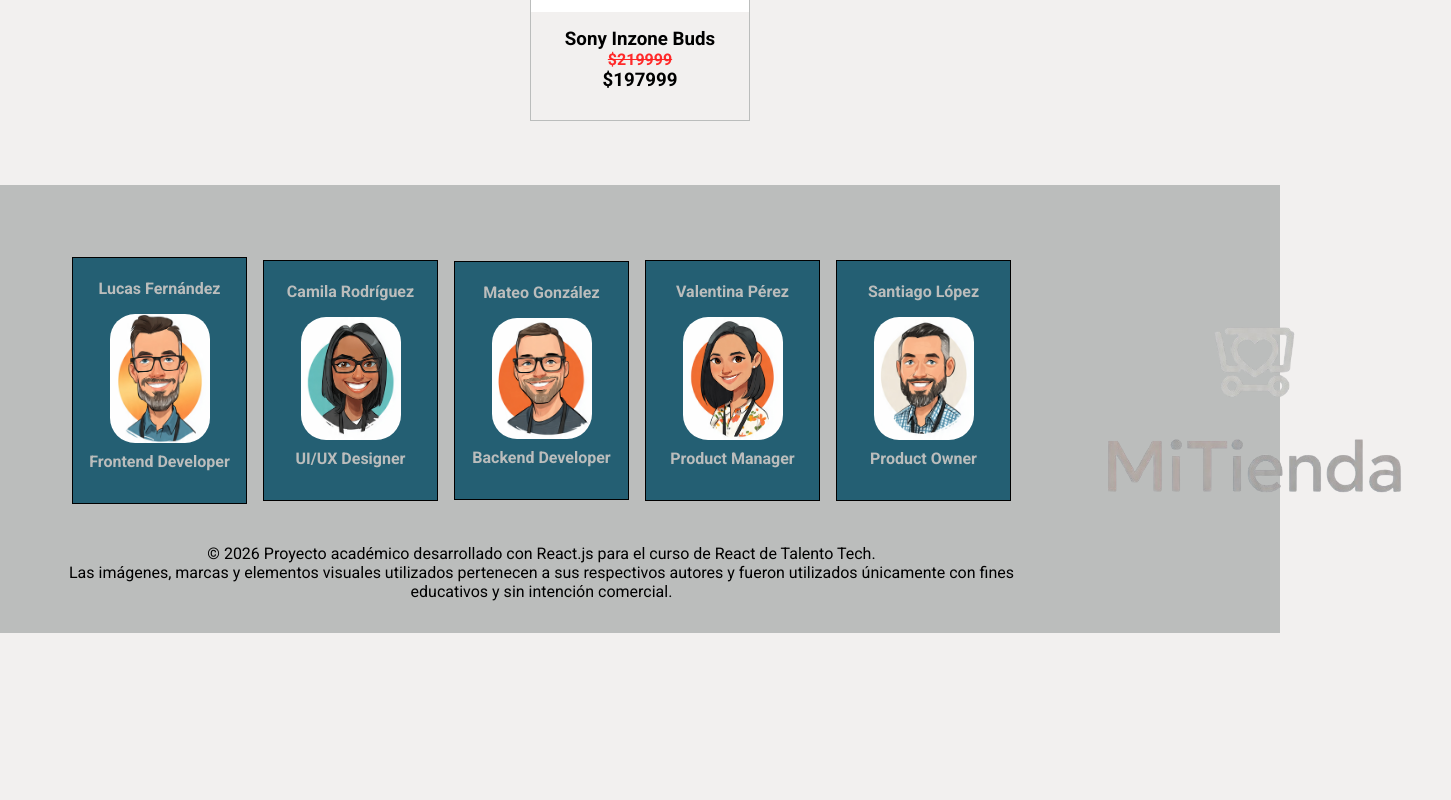
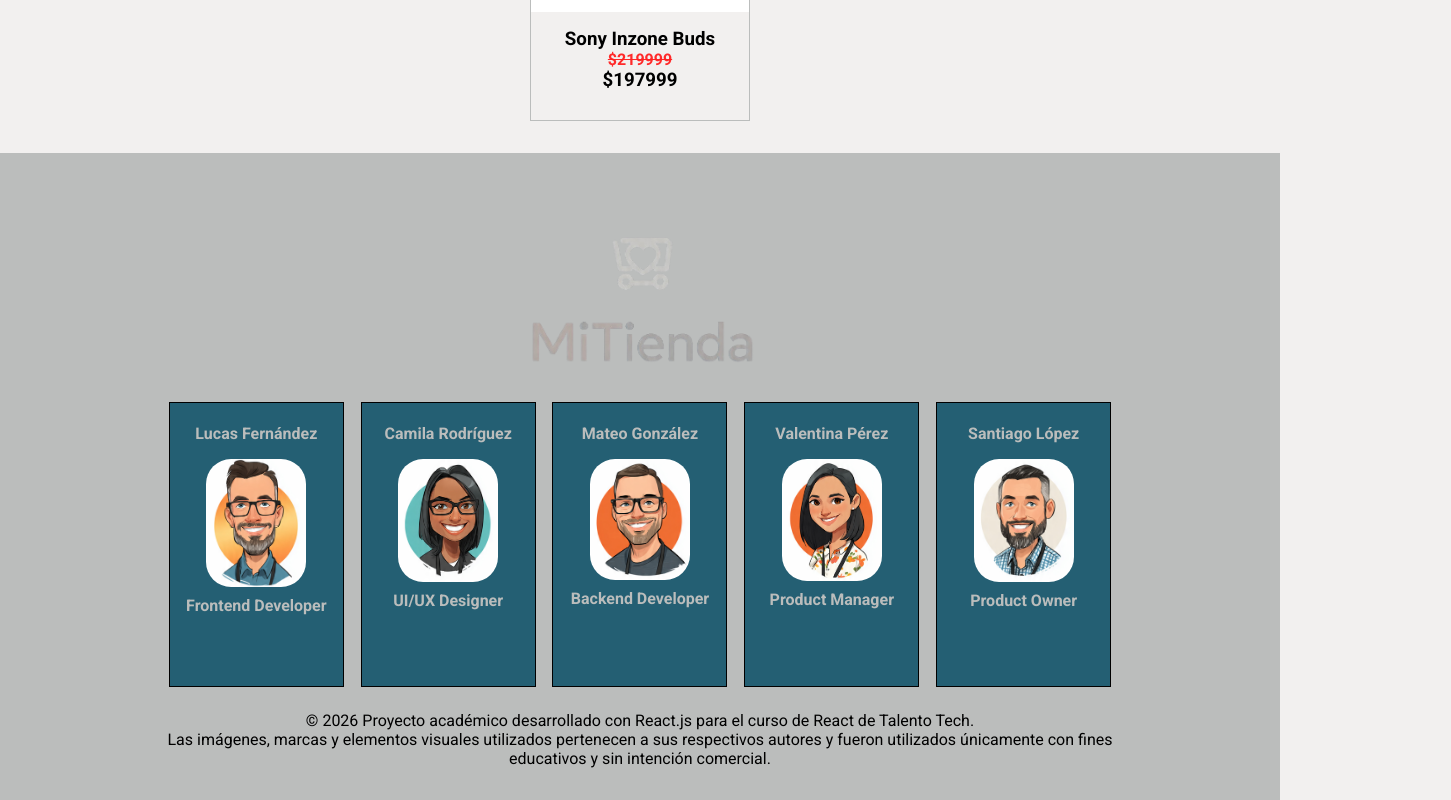
Before and after one commit to OsvaldoCorneli/mi-tienda, a React (Vite) app: page / in a window 1280 px wide. Shown: the part 5436-6236 px from the top of the page, 1451 px wide, since content can reach past the window. Before the commit the page ends 6069 px from the top, so only its background shows below. Built offline with nearby package versions, Linux system fonts and the light colour scheme.

Commit message:
Realice algunas actualizacion en el css, modifique footer, no funciona menu hamburguesa

```diff
--- a/src/Layout/Footer/Footer.jsx
+++ b/src/Layout/Footer/Footer.jsx
@@ -7,16 +7,19 @@ function Footer() {
 
         <footer className={footerCss.container}>
 
+            <div className={footerCss.container1}>
+
                 <div className={footerCss.container2}>
-                <TeamListContainer/>
+                    <TeamListContainer />
+                    <img className={footerCss.Logoimg} src={imageFooter} alt="" />
+                </div>
+
+                <div className={footerCss.container3}>
+
                     <p>© 2026 Proyecto académico desarrollado con React.js para el curso de React de Talento Tech.</p>
                     <p>Las imágenes, marcas y elementos visuales utilizados pertenecen a sus respectivos autores y
                         fueron utilizados únicamente con fines educativos y sin intención comercial.</p>
                 </div>
-
-            <div className={footerCss.container3}>
-                <img src={imageFooter} alt="" />
-
             </div>
 
 
--- a/src/Layout/Footer/Footer.module.css
+++ b/src/Layout/Footer/Footer.module.css
@@ -1,29 +1,52 @@
+.container{
+   background-color: var(--secundaryColor);
+    width: 100%;
+
+}
 
 
 
-.container{
-   background-color: var(--secundaryColor);
+
+.container1{
+
     justify-content: space-evenly;
+    display: flex;
+    flex-direction: column;
     margin: 32px 0 0;
     padding: 32px;
     display: flex;
     width: 100%;
 
+
+}
+.container2{
+    display: flex;
+    flex-direction: column-reverse;
+    text-align: center;
+    justify-content: center;
+    align-items: center;
+}
+.container3{
+    text-align: center;
+    justify-content: center;
+
 }
 
-
-.container2{
-    display: flex;
-    flex-direction: column;
-    align-self: flex-end;
-    text-align: center;
-}
-.container3{
-
-    align-self: center;
-    justify-content: center;
+.Logoimg{
+    width: 300px;
 }
 
-.container3 img{
-    width: 400px;
+@media(min-width: 780px){
+
+    .container{
+        display: flex;
+        justify-content: center;
+        align-items: center;
+    }
+
+    .container1{
+        max-width: 1024px;
+    }
+
+
 }
--- a/src/components/Item/Item.module.css
+++ b/src/components/Item/Item.module.css
@@ -15,7 +15,7 @@
     align-items: center;
     justify-content: center;
     width: 99.9%;
-    height: 35vh;
+    height: 358px;
     background-color: white;
     max-height: 250px;
     max-width: 220px;
--- a/src/components/TeamListContainer/TeamListContainer.module.css
+++ b/src/components/TeamListContainer/TeamListContainer.module.css
@@ -2,10 +2,13 @@
 
 .container{
     display: flex;
+    flex-direction: row;
+    flex-wrap: wrap;
     justify-content: space-evenly;
     align-items: center;
-   margin: 32px;
-   flex-direction: column;
+    margin: 16px 0;
+   width: 100%;
+
 }
 
 
@@ -15,7 +18,8 @@
     padding: 16px;
     background-color: var(--thirdColor);
      color: var(--secundaryColor);
-     width: 175px;
+     width: 150px;
+     height: 285px;
 
 }
 
@@ -37,7 +41,12 @@
 
 .container{
     flex-direction: row;
+    flex-wrap: wrap;
 
+}
+
+.container1{
+     width: 175px;
 }
 
 
```
Also changed, not shown: src/components/Team/Team.module.css (line endings or trailing spaces). Lines whose indentation alone changed are shown as unchanged.
